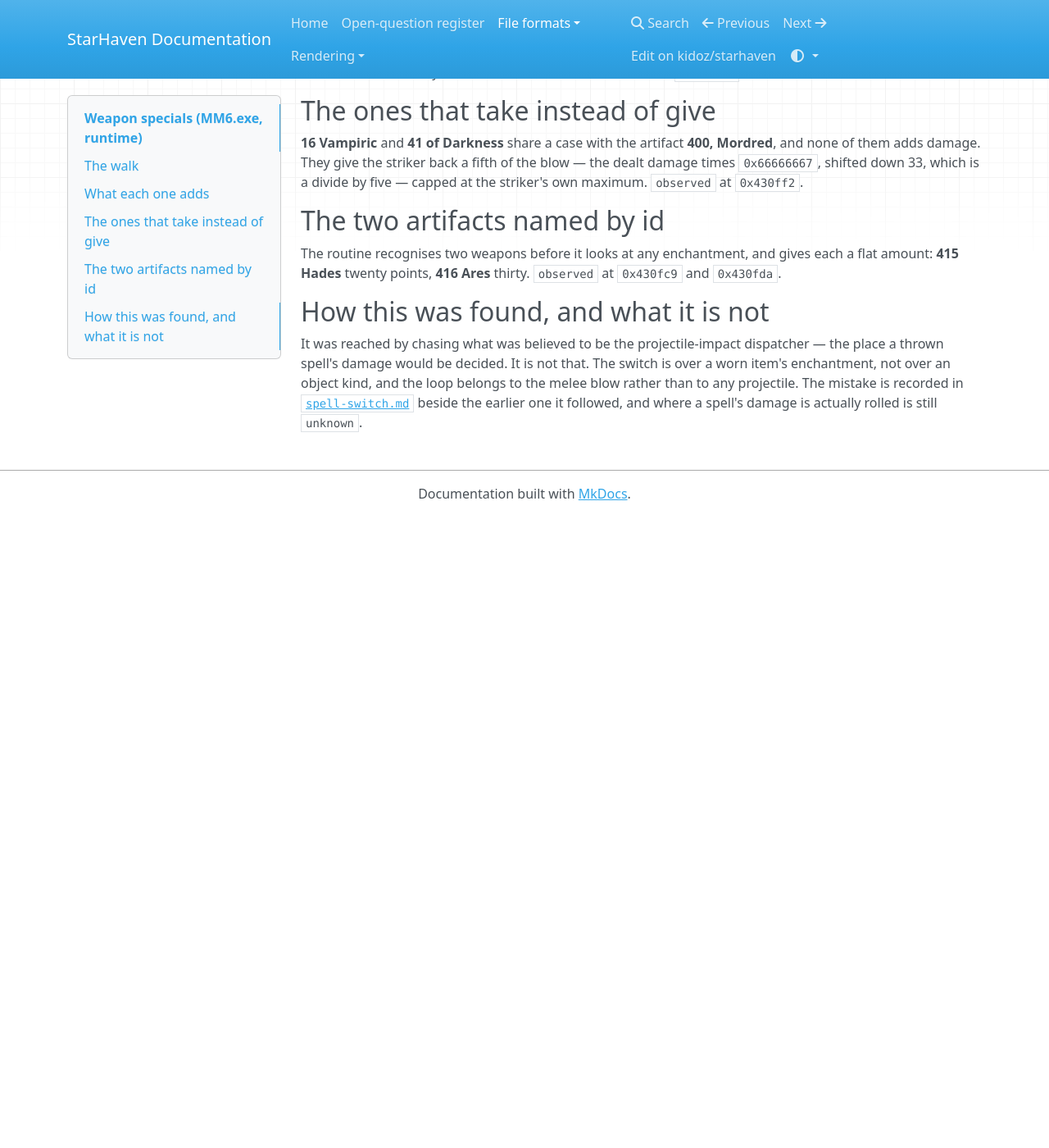
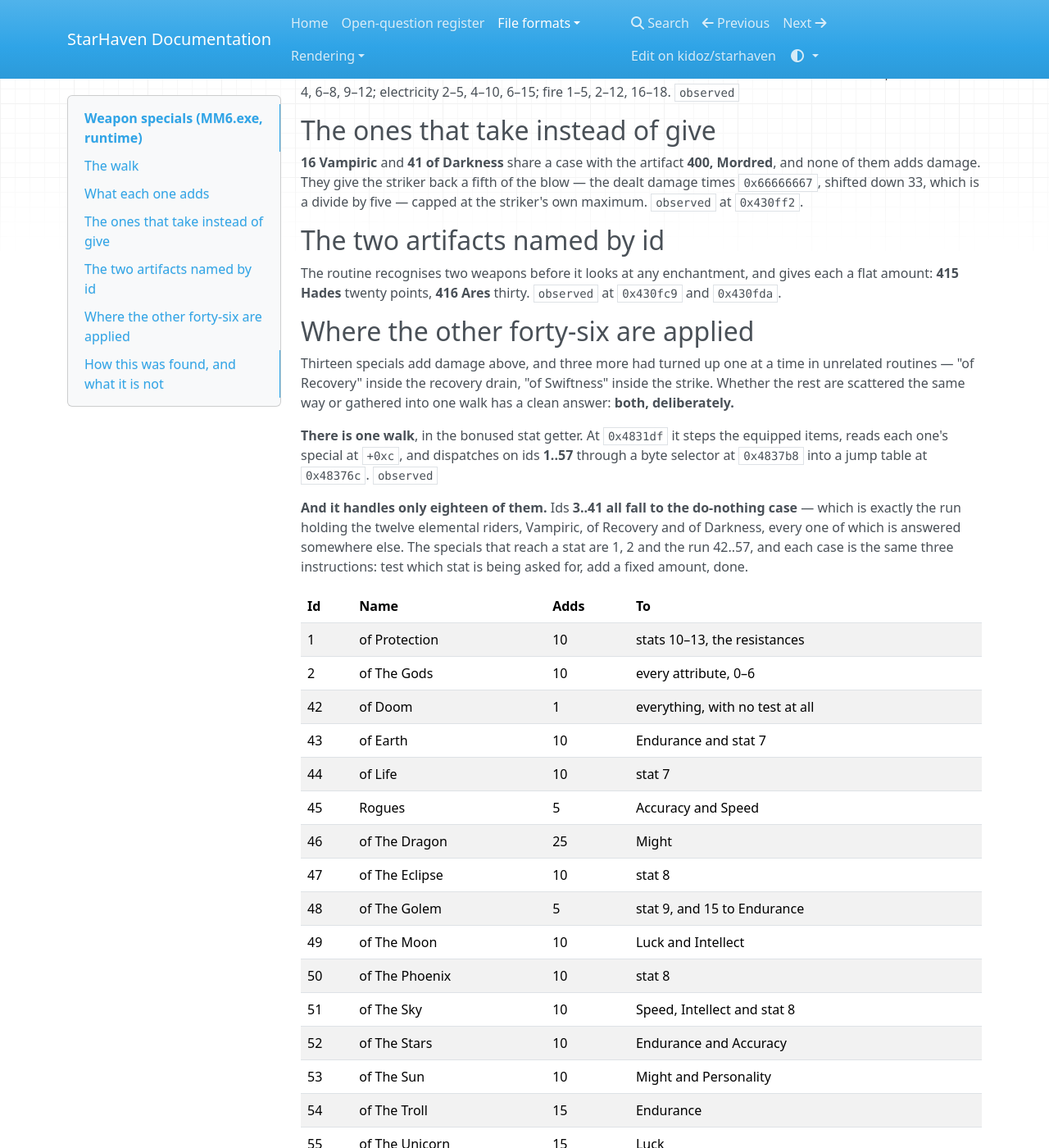
Before and after one commit to kidoz/starhaven, an MkDocs documentation site: the page built from docs/formats/weapon-specials.md, in a window 1280 px wide and 1400 px high, scrolled down 1278 px. Shown: the whole window at 82% size. Built offline with MkDocs 1.6.1, drawn with Linux system fonts in a browser that asks for light colours; nearby versions of some CDN libraries; before the commit the page ends 1908 px from its top, so only the background shows below that; some of the changed text lies outside the part shown.

Commit message:
Find the one walk that applies the stat specials, and its deliberate gaps

```diff
--- a/docs/formats/weapon-specials.md
+++ b/docs/formats/weapon-specials.md
@@ -1,7 +1,8 @@
 # Weapon specials (`MM6.exe`, runtime)
 
-Status: **read in full.** Not a file format: this is what the executable does
-with the special enchantment on a piece of gear once a blow has landed. Every
+Status: **read in full, both halves.** Not a file format: this is what the
+executable does with the special enchantment on a piece of gear — after a
+blow lands, and when a stat is asked for. Every
 claim is tagged `observed` (read from an instruction) or `inferred`.
 
 The game's own special-bonus table gives each row a name, a class letter and
@@ -67,6 +68,56 @@
 gives each a flat amount: **415 Hades** twenty points, **416 Ares** thirty.
 `observed` at `0x430fc9` and `0x430fda`.
 
+## Where the other forty-six are applied
+
+Thirteen specials add damage above, and three more had turned up one at a
+time in unrelated routines — "of Recovery" inside the recovery drain, "of
+Swiftness" inside the strike. Whether the rest are scattered the same way or
+gathered into one walk has a clean answer: **both, deliberately.**
+
+**There is one walk**, in the bonused stat getter. At `0x4831df` it steps the
+equipped items, reads each one's special at `+0xc`, and dispatches on ids
+**1..57** through a byte selector at `0x4837b8` into a jump table at
+`0x48376c`. `observed`
+
+**And it handles only eighteen of them.** Ids **3..41 all fall to the
+do-nothing case** — which is exactly the run holding the twelve elemental
+riders, Vampiric, of Recovery and of Darkness, every one of which is answered
+somewhere else. The specials that reach a stat are 1, 2 and the run 42..57,
+and each case is the same three instructions: test which stat is being asked
+for, add a fixed amount, done.
+
+| Id | Name | Adds | To |
+| --- | --- | --- | --- |
+| 1 | of Protection | 10 | stats 10–13, the resistances |
+| 2 | of The Gods | 10 | every attribute, 0–6 |
+| 42 | of Doom | 1 | everything, with no test at all |
+| 43 | of Earth | 10 | Endurance and stat 7 |
+| 44 | of Life | 10 | stat 7 |
+| 45 | Rogues | 5 | Accuracy and Speed |
+| 46 | of The Dragon | 25 | Might |
+| 47 | of The Eclipse | 10 | stat 8 |
+| 48 | of The Golem | 5 | stat 9, and 15 to Endurance |
+| 49 | of The Moon | 10 | Luck and Intellect |
+| 50 | of The Phoenix | 10 | stat 8 |
+| 51 | of The Sky | 10 | Speed, Intellect and stat 8 |
+| 52 | of The Stars | 10 | Endurance and Accuracy |
+| 53 | of The Sun | 10 | Might and Personality |
+| 54 | of The Troll | 15 | Endurance |
+| 55 | of The Unicorn | 15 | Luck |
+| 56 | Warriors | 5 | Might and Endurance |
+| 57 | Wizards | 5 | Intellect and Personality |
+
+`observed` throughout. The stat ids 0..6 are `stats.txt`'s own order —
+Might, Intellect, Personality, Endurance, Accuracy, Speed, Luck — and 10..13
+are the resistances of Protection answers for. Ids 7, 8 and 9 are derived
+numbers this engine has not yet named, so three rows above point at a stat
+without a name. `unknown` for those three.
+
+Nothing in the game's tables carries any of this either: the special-bonus
+rows give a name, a class and a price, and the sheet is left to say what
+changed. StarHaven now adds these on top of the prose it was parsing.
+
 ## How this was found, and what it is not
 
 It was reached by chasing what was believed to be the projectile-impact
```
Also changed, not shown: README.md (+9 -0 lines), 3 other files.
